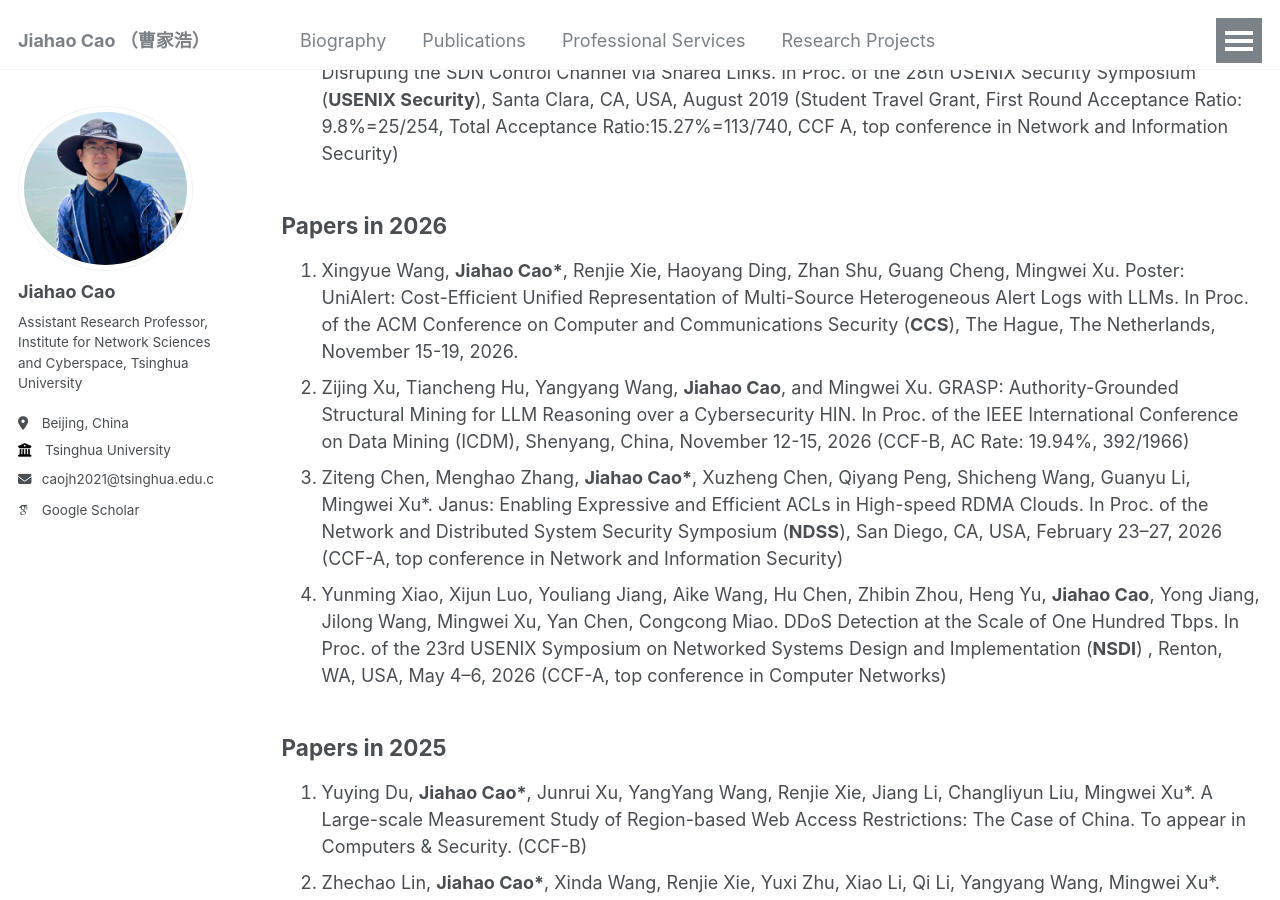
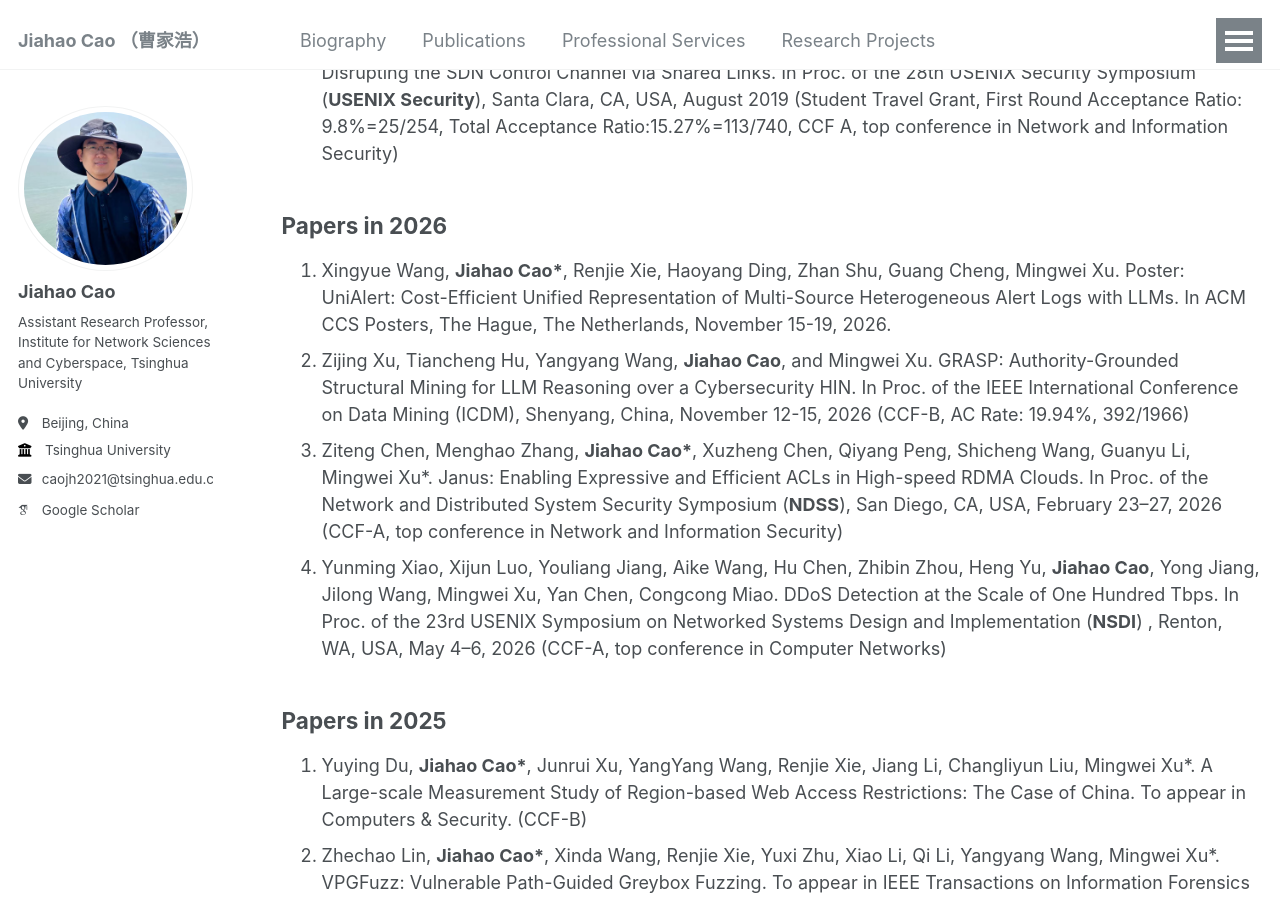
Before and after one commit to caojh15/caojh15.github.io, a Jekyll site: the page built from _pages/publications.md, in a window 1280 px wide and 900 px high, scrolled down 1758 px. Built offline with Jekyll 4.4.1, drawn with Linux system fonts in a browser that asks for light colours; some web fonts are replaced.

Commit message:
Revise publication entries for ACM CCS and NDSS
Updated publication details for clarity and accuracy.

```diff
--- a/_pages/publications.md
+++ b/_pages/publications.md
@@ -24,7 +24,7 @@ author_profile: true
 
 ## Papers in 2026
 1. Xingyue Wang, **Jiahao Cao\***, Renjie Xie, Haoyang Ding, Zhan Shu, Guang Cheng, Mingwei Xu. Poster: UniAlert: Cost-Efficient Unified Representation of
-  Multi-Source Heterogeneous Alert Logs with LLMs. In Proc. of the ACM Conference on Computer and Communications Security (**CCS**), The Hague, The Netherlands, November 15-19, 2026.
+  Multi-Source Heterogeneous Alert Logs with LLMs. In ACM CCS Posters, The Hague, The Netherlands, November 15-19, 2026.
 2. Zijing Xu, Tiancheng Hu, Yangyang Wang, **Jiahao Cao**, and Mingwei Xu. GRASP: Authority-Grounded Structural Mining for LLM Reasoning over a Cybersecurity HIN. In Proc. of the IEEE International Conference on Data Mining (ICDM), Shenyang, China, November 12-15, 2026 (CCF-B, AC Rate: 19.94%, 392/1966)
 3. Ziteng Chen, Menghao Zhang, **Jiahao Cao\***, Xuzheng Chen, Qiyang Peng, Shicheng Wang, Guanyu Li, Mingwei Xu*. Janus: Enabling Expressive and Efficient ACLs in High-speed RDMA Clouds. In Proc. of the Network and Distributed System Security Symposium  (**NDSS**), San Diego, CA, USA, February 23–27, 2026 (CCF-A, top conference in Network and Information Security)
 4. Yunming Xiao, Xijun Luo, Youliang Jiang, Aike Wang, Hu Chen, Zhibin Zhou, Heng Yu, **Jiahao Cao**, Yong Jiang, Jilong Wang, Mingwei Xu, Yan Chen, Congcong Miao. DDoS Detection at the Scale of One Hundred Tbps. In Proc. of the 23rd USENIX Symposium on Networked Systems Design and Implementation (**NSDI**) , Renton, WA, USA, May 4–6, 2026 (CCF-A, top conference in Computer Networks)
```
